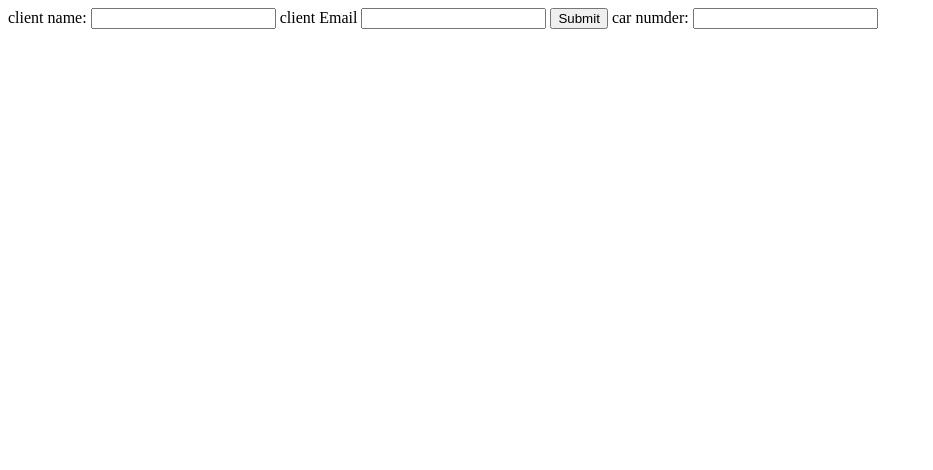
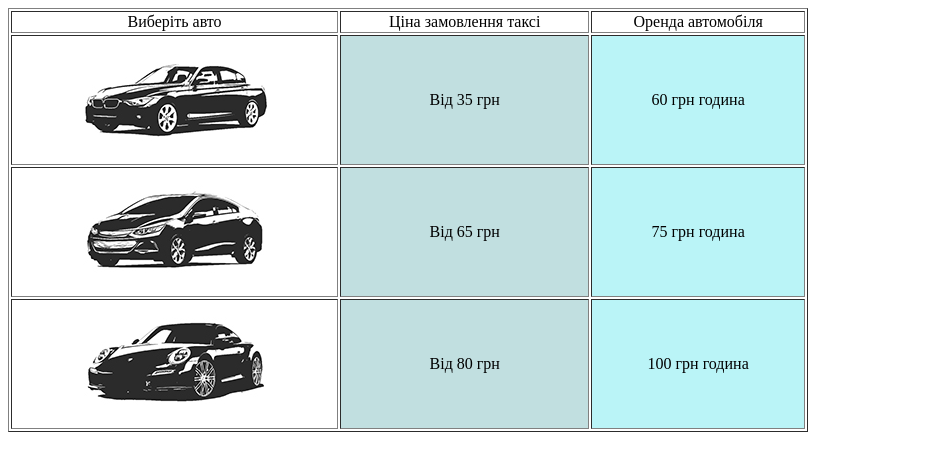
Before and after one commit to anastaciia/tables, a plain HTML site: page form.html in a window 1280 px wide. Shown: the whole page, without its empty margins (0-933 px from the left). Drawn offline with Linux system fonts and the light colour scheme.

Commit message:
New table

```diff
--- a/form.html
+++ b/form.html
@@ -5,20 +5,21 @@
     <title>form</title>
 </head>
 <body>
-    <form action="ormspree.io/your@email.com" method="POST">
-        <label for="client-name">client name:</label>
-        <input type="text" name="client-name" id="client-mame"
-        <br>
-        <lable>
-            client Email
-            <input type="email" name="client-name">
-        </lable>
-        <input type="submit">
-        <inpet type="reset">
-            <label>
-                 car numder:
-                 <input type="text" name="car-name" required pattern="">
-            </lable>
-    </form>
+    <table border="1" width="800" height="300">
+        <tr>
+            <td align="center">Виберіть авто</td><td align="center">Ціна замовлення таксі</td><td align="center">Оренда автомобіля</td>
+       </tr>
+       <tr>
+            <td align="center"><img src="economy-class.jpg"></img></td><td bgcolor="#C1DFE0" align="center">Від 35 грн</td><td bgcolor="#BAF4F7" align="center">60 грн година</td>
+        </tr>
+        <tr>
+            <td align="center"><img src="business-class.jpg"></img></td><td bgcolor="#C1DFE0" align="center">Від 65 грн</td><td bgcolor="#BAF4F7" align="center">75 грн година</td>
+        </tr>
+        <tr>
+            <td  align="center"><img src="vip-class.jpg"></img></td><td bgcolor="#C1DFE0" align="center">Від 80 грн</td><td bgcolor="#BAF4F7" align="center">100 грн година</td>
+        </tr>
+    </table>
+
+    </body>
 </body>
 </html>
```
Also changed, not shown: business-class.jpg (added), economy-class.jpg (added), vip-class.jpg (added).
